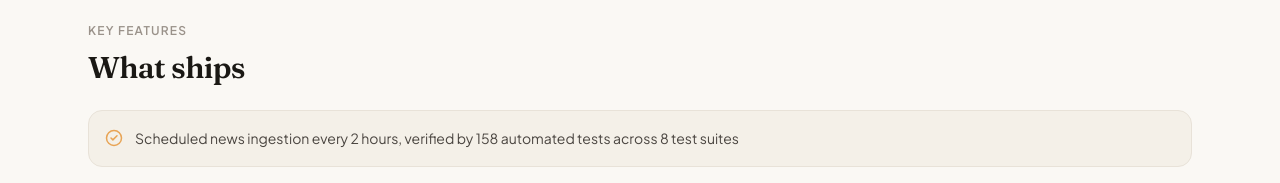
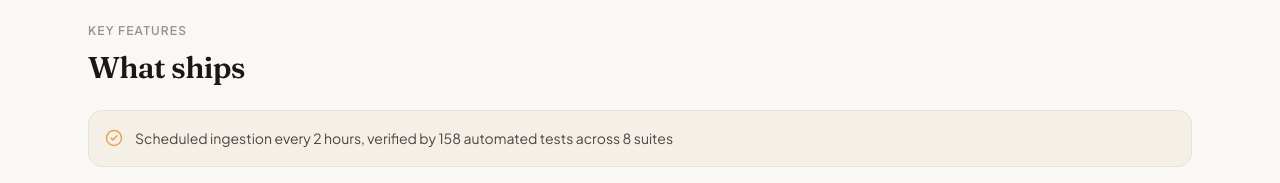
Before and after one commit to avi4rag/Anurag-Portfolio, a Next.js app: page /work/geomonitor in a window 1280 px wide. Shown: the part 1180-1363 px from the top of the page. Built offline with nearby package versions, Linux system fonts and the light colour scheme.

Commit message:
fix(content): Make GeoMonitor key features verbatim with Section 5.5

```diff
--- a/app/work/geomonitor/page.tsx
+++ b/app/work/geomonitor/page.tsx
@@ -12,7 +12,7 @@ export const metadata: Metadata = {
 };
 
 const keyFeatures = [
-  "Scheduled news ingestion every 2 hours, verified by 158 automated tests across 8 test suites",
+  "Scheduled ingestion every 2 hours, verified by 158 automated tests across 8 suites",
   "12-concept engineering suite shipped in one release: Prisma/PostgreSQL with 1NF–3NF normalization and ACID transactions, a Redis cache-aside layer, Socket.IO real-time broadcasts, Multer file uploads, and SQL/NoSQL/XSS input sanitization — backed by a dedicated 10/10 test suite",
   "Containerized with multi-stage Docker builds and Docker Compose across Postgres, Redis, and MongoDB services",
   "Shipped via GitHub Actions CI across 37 commits",
```
